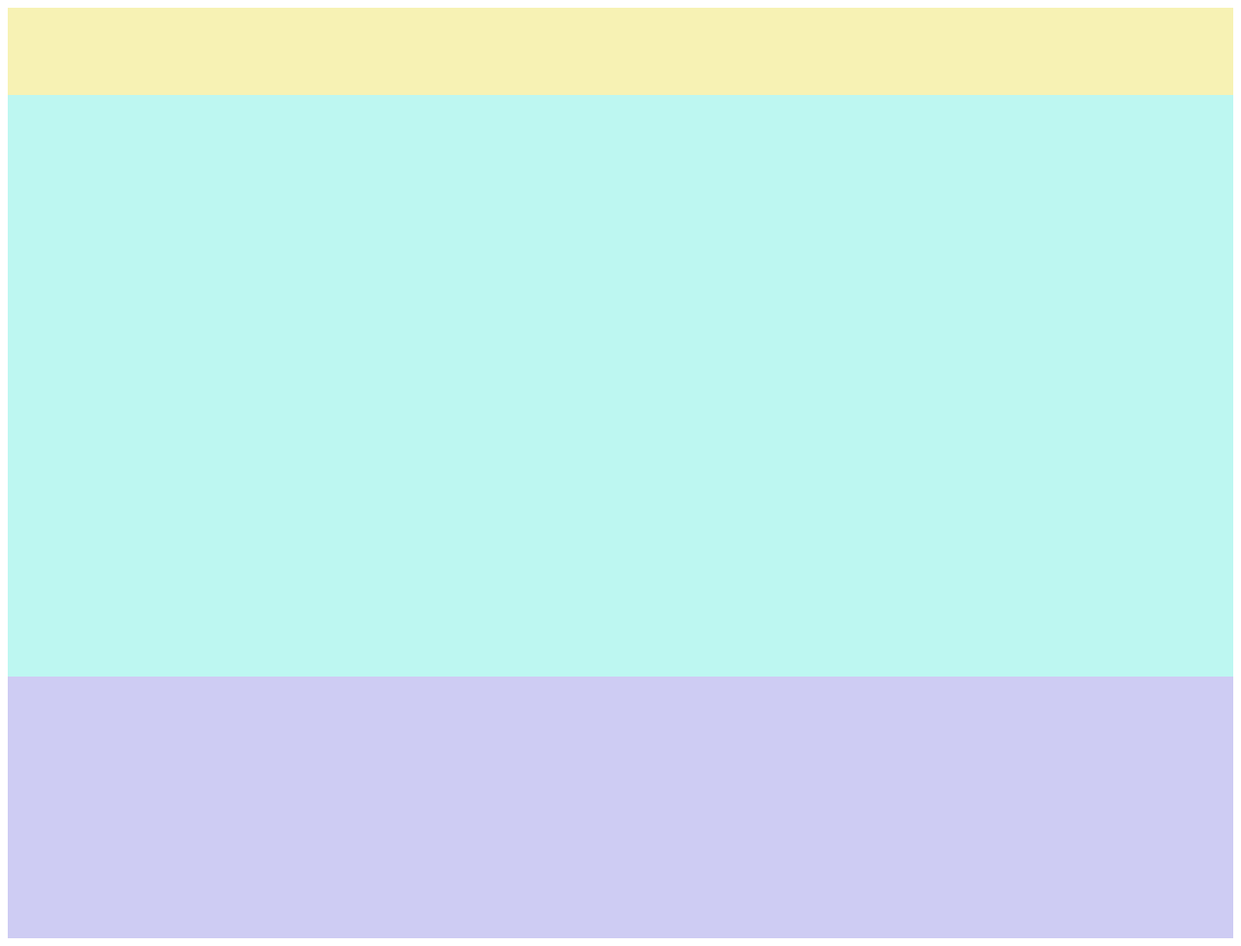
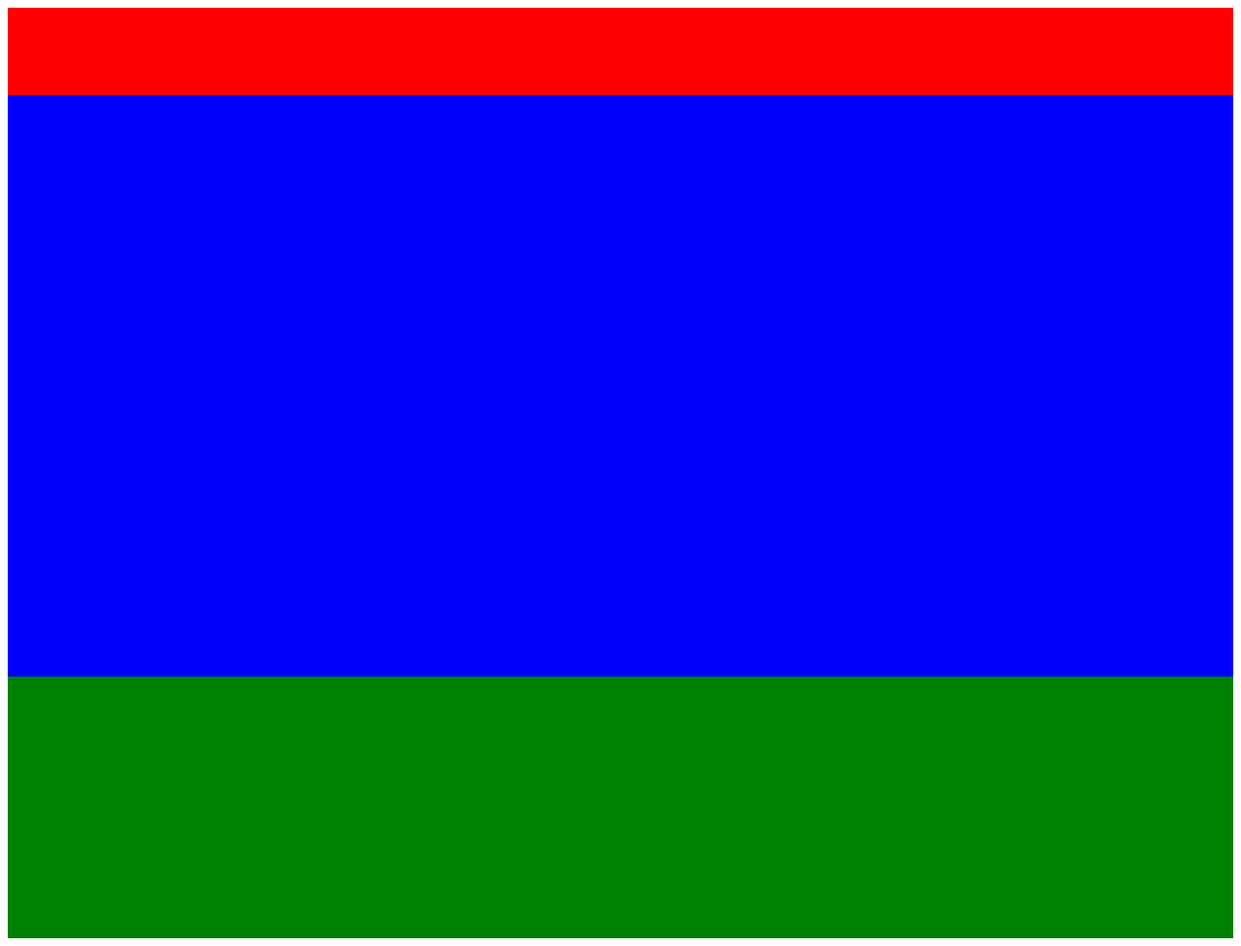
Before and after one commit to Hiroyuki-0816/May-2.github.io, a plain HTML site: page index.html in a window 1280 px wide. Shown: the whole page at 97% size. Drawn offline with Linux system fonts and the light colour scheme.

Commit message:
Update stylesheet.css

```diff
--- a/stylesheet.css
+++ b/stylesheet.css
@@ -3,16 +3,16 @@ body{
 }
 
 .header{
-  background-color:#f7f2b4;
+  background-color:red;
   height:90px;
 }
 
 .main{
-  background-color:#bdf7f1;
+  background-color:blue;
   height:600px;
 }
 
 .footer{
-  background-color:#ceccf3;
+  background-color:green;
   height:270px;
 }
```
